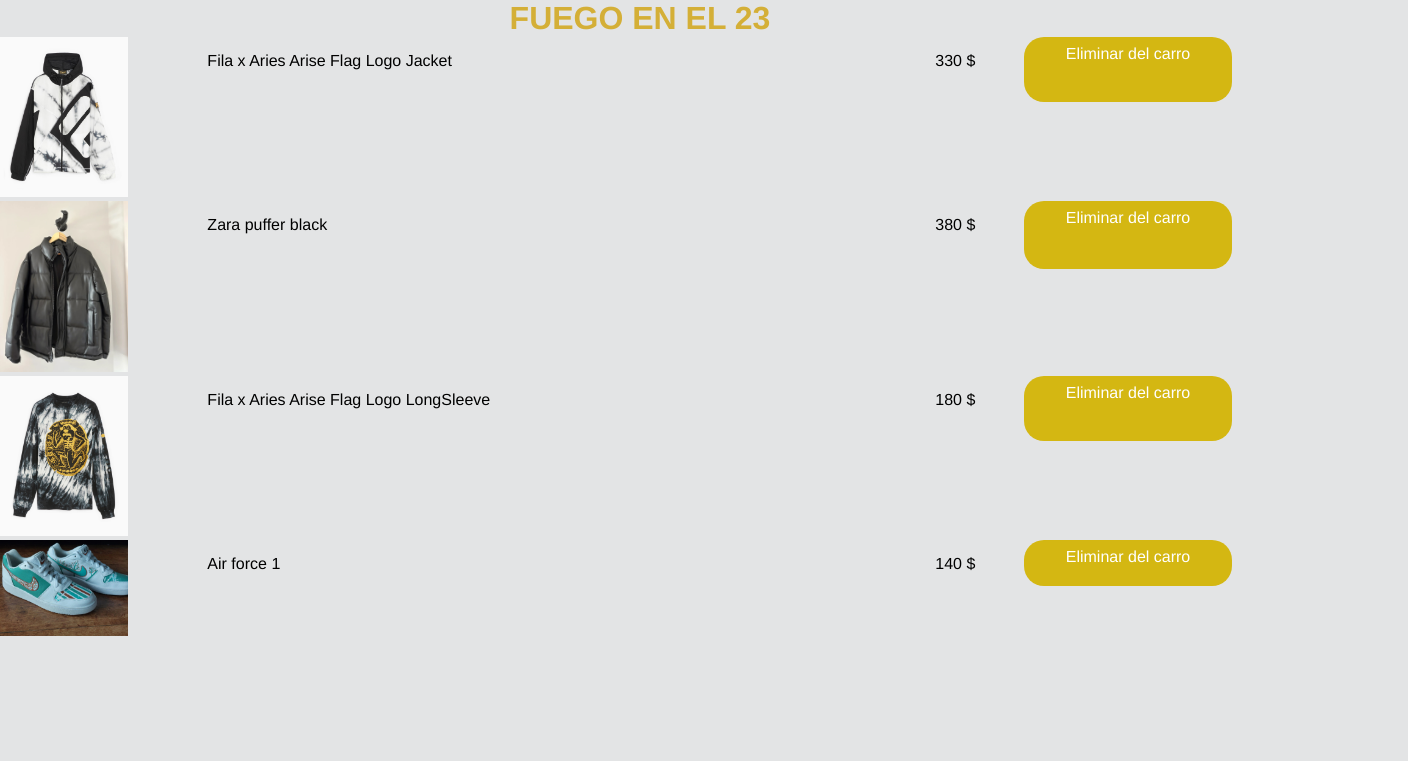
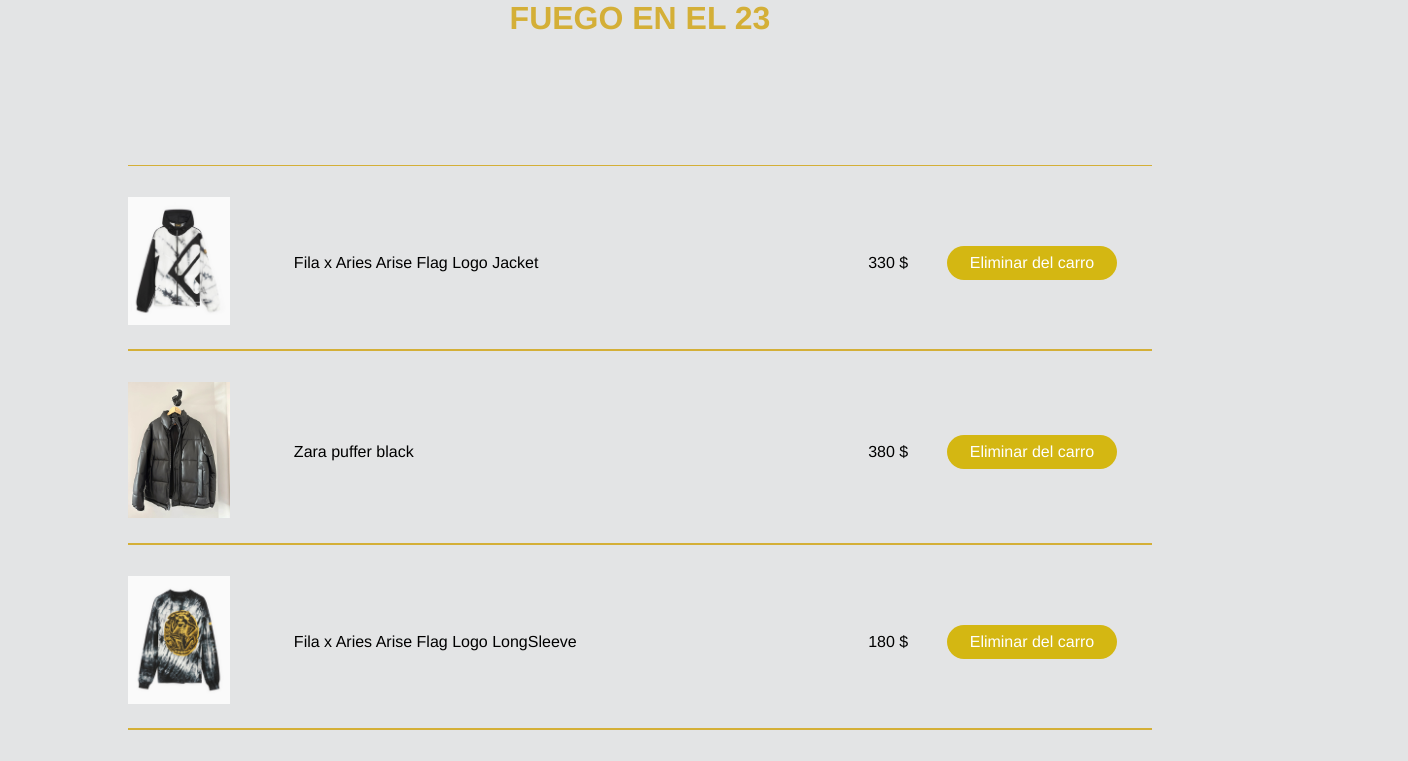
Before and after one commit to jcostagalvez/Comercial_layout, a Vue app: page /#/Cart in a window 1280 px wide. Shown: the top 761 px of the page, 1408 px wide, since content can reach past the window. Built offline with nearby package versions, Linux system fonts and the light colour scheme.

Commit message:
button delete cart function

```diff
--- a/src/components/cart/CartDisplay.vue
+++ b/src/components/cart/CartDisplay.vue
@@ -2,7 +2,7 @@
   <div class="container" >
     <div>
       <div class="cartLine-container" v-for="product in products" :key="product.id">
-        <CartLine :product="product"/>
+        <CartLine class="cartLine" @delete-id="deleteProduct" :product="product"/>
       </div>
 
     </div>
@@ -21,6 +21,11 @@
   components: {
     CartLine,
   },
+  methods: {
+    deleteProduct(id) {
+      this.$emit('delete-id', id)
+    }
+  },
 }
 </script>
 
@@ -32,4 +37,10 @@
 .cartLine-container{
 
 }
+.cartLine{
+  border-top: 1px solid #D4AF37;
+  border-bottom: 1px solid #D4AF37;
+  padding-bottom: 2%;
+  padding-top: 3%;
+}
 </style>
--- a/src/components/cart/CartLine.vue
+++ b/src/components/cart/CartLine.vue
@@ -6,8 +6,8 @@
     <div class="container-details">
       <ProductDetail class="ProductDetail" :name="product.name" :price="product.price"/>
     </div>
-    <div class="container-button">
-      <CartButton class="delete-button" @click="$emit('deleteProduct', product.id)">
+    <div class="container-button" @click="deleteObject">
+      <CartButton class="delete-button" >
         Eliminar del carro
       </CartButton>
     </div>
@@ -28,6 +28,11 @@
     CartButton,
     ProductDetail
   },
+  methods: {
+    deleteObject() {
+      this.$emit('delete-id', this.product.id);
+    }
+  },
 }
 </script>
 
@@ -37,14 +42,16 @@
   height: 100%;
   display: grid;
   grid-template-columns: 10% 60% 30%;
-  grid-template-rows: 100%;
   grid-gap: 5%;
 }
 .container-img img{
   width:100%
 }
 .container-details{
-
+  align-self: center;
+}
+.container-button{
+  align-self: center;
 }
 .ProductDetail{
   display: flow;
--- a/src/views/CartPage.vue
+++ b/src/views/CartPage.vue
@@ -1,7 +1,7 @@
 <template>
   <div class="productCart">
-    <div>
-      <cartPage :products="products"/>
+    <div class="cart-container">
+      <cartPage @delete-id="deleteProduct" :products="products"/>
     </div>
   </div>
 </template>
@@ -19,9 +19,25 @@
     components: {
       cartPage,
     },
+    methods: {
+      deleteProduct(id) {
+        const index = products.findIndex(product => product.id === id);
+        products.splice(index,1)
+      }
+    },
   };
 </script>
 
-<Style>
-
-</Style>
+<style scoped>
+.productCart{
+  width: 100%;
+  height: 100%;
+  display: flex;
+  justify-content: center;
+}
+.cart-container{
+  padding-top: 10%;
+  width: 80%;
+  height: 50%;
+}
+</style>
```
